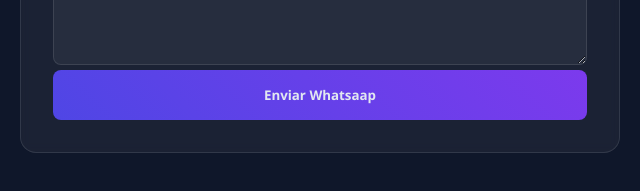
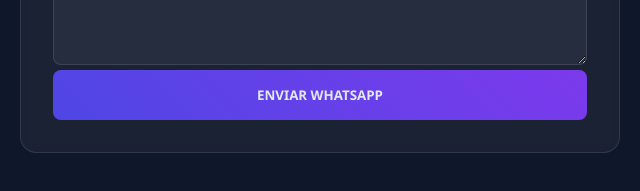
Before and after one commit to leomdkk30-hub/portifolio-Leandro, a plain HTML site: page index.html in a window 1280 px wide. Shown: the part 2545-2736 px from the top of the page, 320-960 px from the left. Drawn offline with Linux system fonts and the light colour scheme.

Commit message:
ajuste no nome

```diff
--- a/index.html
+++ b/index.html
@@ -102,7 +102,7 @@
             <div class="grupo form">
                 <textarea class="text-form" placeholder="digite sua mensagem" rows="6" id="mensagem"></textarea>
             </div>
-            <button type="submit" class="botao-form">Enviar Whatsaap</button>
+            <button type="submit" class="botao-form">ENVIAR WHATSAPP</button>
         </form>
     </section>
 
```
